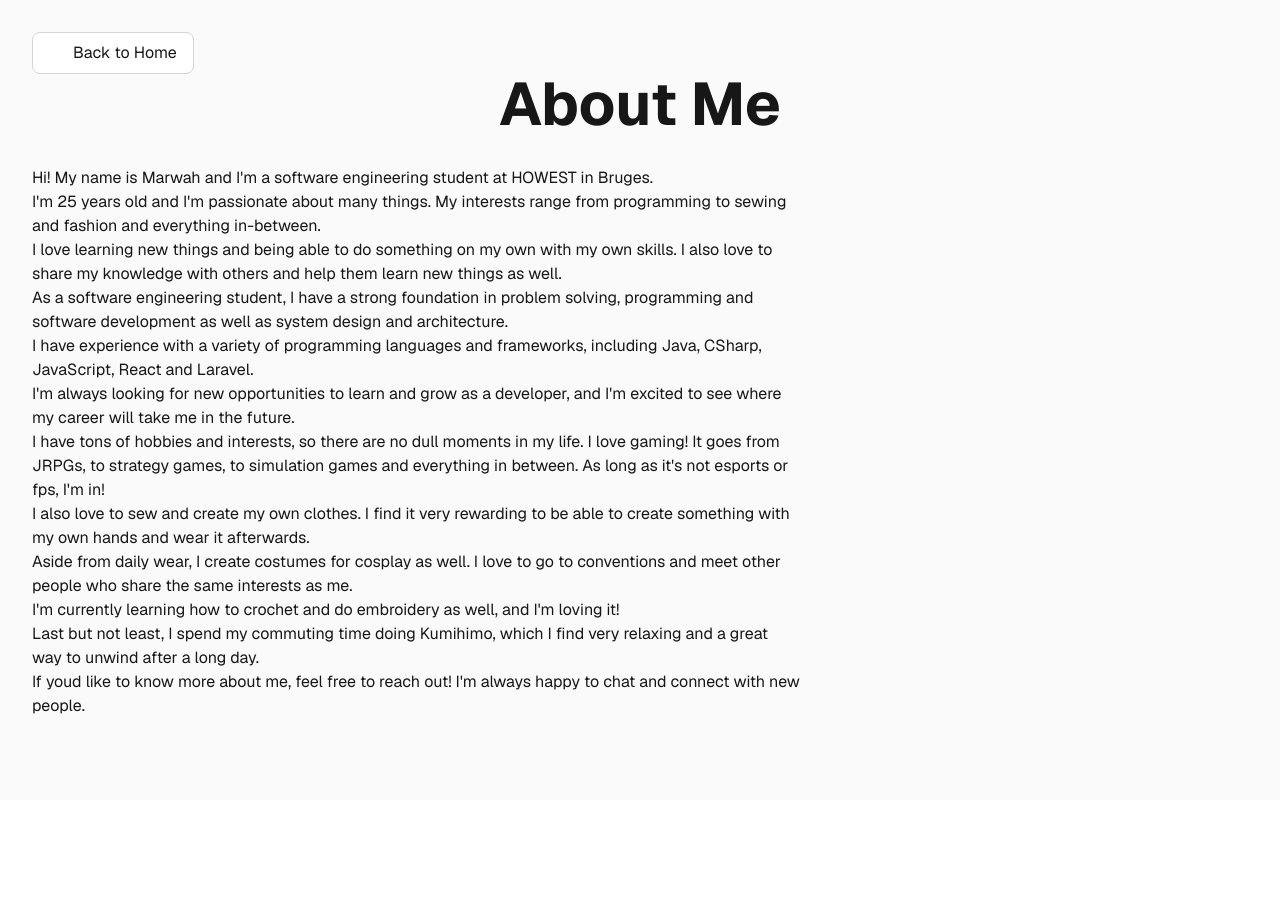
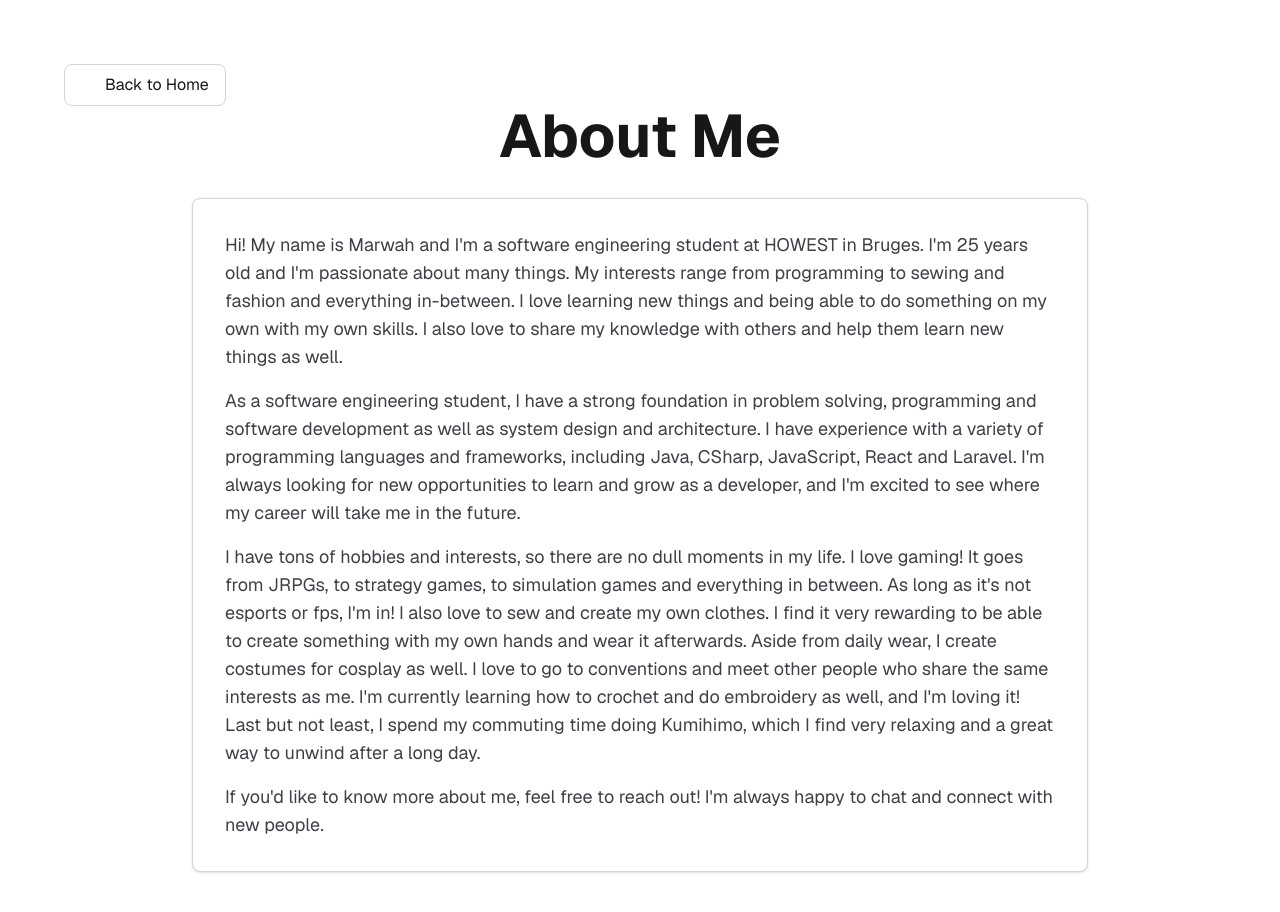
Before and after one commit to Marwahahaha/portfolio, a Next.js app: page /about in a window 1280 px wide. Shown: the top 912 px of the page. Before the commit the page ends 800 px from the top, so only its background shows below. Built offline with nearby package versions, Linux system fonts and the light colour scheme.

Commit message:
Refactor About page layout and enhance content presentation

```diff
--- a/src/app/about/page.tsx
+++ b/src/app/about/page.tsx
@@ -2,54 +2,56 @@ import BackButton from "../components/BackButton";
 
 export default function About() {
     return (
-        <div className="min-h-screen bg-zinc-50 font-sans dark:bg-black p-8">
+        <div className="min-h-screen bg-custom-bg font-sans p-8 md:p-12 lg:p-16">
             <BackButton />
             <h1 className="text-4xl md:text-5xl lg:text-6xl text-center font-bold mb-8 dark:text-zinc-50">
                 About Me
             </h1>
-            <div className="prose dark:prose-invert max-w-3xl">
+            <div className="max-w-4xl mx-auto border border-zinc-300 dark:border-zinc-700 rounded-lg bg-white dark:bg-zinc-800 shadow-sm p-6 md:p-8">
+                <div className="space-y-4 text-lg text-zinc-700 dark:text-zinc-300">
                     <p>
-                    Hi! My name is Marwah and I'm a software engineering student
-                    at HOWEST in Bruges. <br />
-                    I'm 25 years old and I'm passionate about many things. My
-                    interests range from programming to sewing and fashion and
-                    everything in-between.<br />
-                    I love learning new things and being able to do something on
-                    my own with my own skills. I also love to share my knowledge
-                    with others and help them learn new things as well. <br />
+                        Hi! My name is Marwah and I'm a software engineering
+                        student at HOWEST in Bruges. I'm 25 years old and I'm
+                        passionate about many things. My interests range from
+                        programming to sewing and fashion and everything
+                        in-between. I love learning new things and being able to
+                        do something on my own with my own skills. I also love
+                        to share my knowledge with others and help them learn
+                        new things as well.
                     </p>
                     <p>
                         As a software engineering student, I have a strong
                         foundation in problem solving, programming and software
-                    development as well as system design and architecture.{" "}
-                    <br />
-                    I have experience with a variety of programming languages
-                    and frameworks, including Java, CSharp, JavaScript, React
-                    and Laravel. <br />
-                    I'm always looking for new opportunities to learn and grow
-                    as a developer, and I'm excited to see where my career will
-                    take me in the future. <br />
+                        development as well as system design and architecture. I
+                        have experience with a variety of programming languages
+                        and frameworks, including Java, CSharp, JavaScript,
+                        React and Laravel. I'm always looking for new
+                        opportunities to learn and grow as a developer, and I'm
+                        excited to see where my career will take me in the
+                        future.
                     </p>
                     <p>
-                    I have tons of hobbies and interests, so there are no dull
-                    moments in my life. I love gaming! It goes from JRPGs, to
-                    strategy games, to simulation games and everything in
-                    between. As long as it's not esports or fps, I'm in! <br />
-                    I also love to sew and create my own clothes. I find it very
-                    rewarding to be able to create something with my own hands
-                    and wear it afterwards. <br />
+                        I have tons of hobbies and interests, so there are no
+                        dull moments in my life. I love gaming! It goes from
+                        JRPGs, to strategy games, to simulation games and
+                        everything in between. As long as it's not esports or
+                        fps, I'm in! I also love to sew and create my own
+                        clothes. I find it very rewarding to be able to create
+                        something with my own hands and wear it afterwards.
                         Aside from daily wear, I create costumes for cosplay as
-                    well. I love to go to conventions and meet other people who
-                    share the same interests as me. <br />
-                    I'm currently learning how to crochet and do embroidery as
-                    well, and I'm loving it! <br />
-                    Last but not least, I spend my commuting time doing
-                    Kumihimo, which I find very relaxing and a great way to
-                    unwind after a long day. <br />
+                        well. I love to go to conventions and meet other people
+                        who share the same interests as me. I'm currently
+                        learning how to crochet and do embroidery as well, and
+                        I'm loving it! Last but not least, I spend my commuting
+                        time doing Kumihimo, which I find very relaxing and a
+                        great way to unwind after a long day.
                     </p>
                     <p>
-                    If youd like to know more about me, feel free to reach out! I'm always happy to chat and connect with new people. <br />
+                        If you'd like to know more about me, feel free to reach
+                        out! I'm always happy to chat and connect with new
+                        people.
                     </p>
+                </div>
             </div>
         </div>
     );
```
Lines whose indentation alone changed are shown as unchanged.
